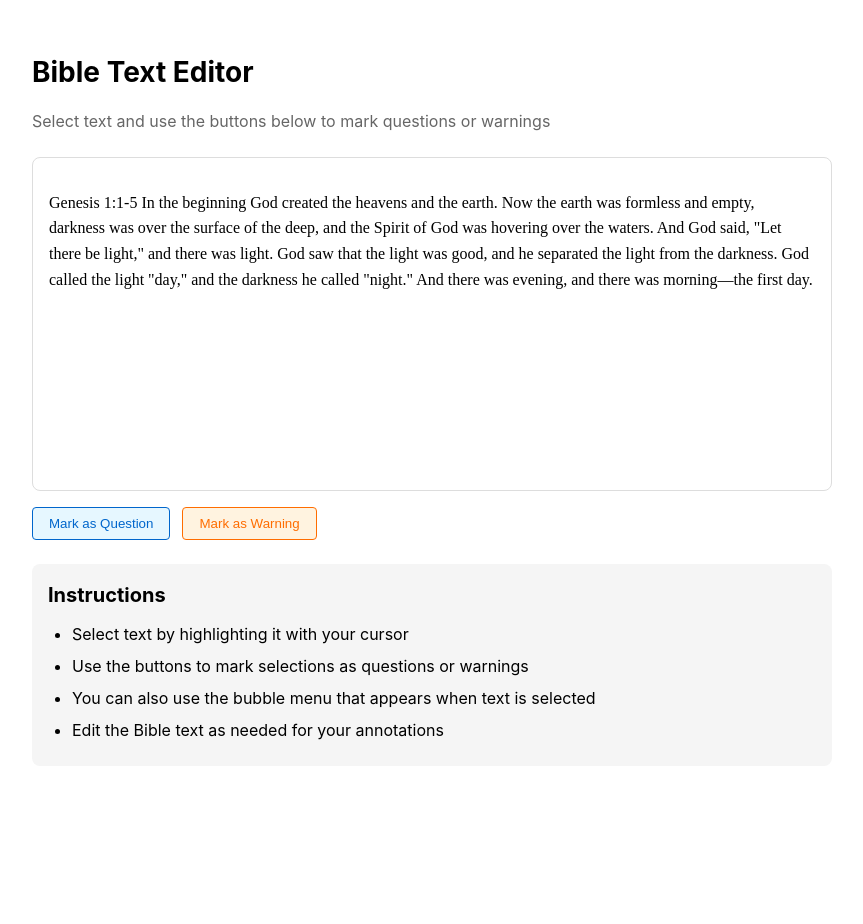
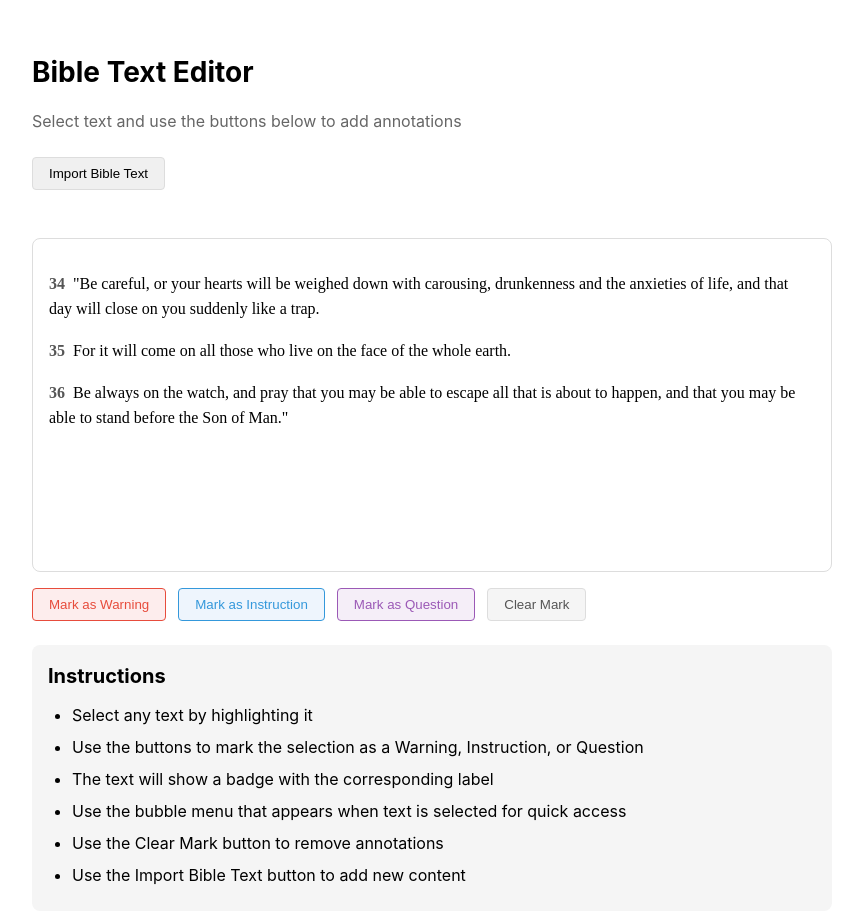
Before and after one commit to themikejr/bible-annotation-editor-poc, a React (Vite) app: page / in a window 1280 px wide. Shown: the top 924 px of the page, without its empty margins (208-1071 px from the left). Before the commit the page ends 800 px from the top, so only its background shows below. Built offline with nearby package versions, Linux system fonts and the light colour scheme.

Commit message:
Initial text-based annotation

```diff
--- a/src/App.css
+++ b/src/App.css
@@ -1,4 +1,4 @@
-/* App.css */
+/* App.css with inline badge styling */
 :root {
   font-family: Inter, system-ui, Avenir, Helvetica, Arial, sans-serif;
   line-height: 1.5;
@@ -42,7 +42,51 @@ body {
   line-height: 1.6;
 }
 
-/* Customize this to match your design */
+/* Verse number styling */
+.editor-main p strong {
+  color: #555;
+  font-weight: 600;
+  margin-right: 0.25rem;
+}
+
+/* Bible annotation styling */
+.bible-annotation {
+  position: relative;
+  display: inline-flex;
+  align-items: baseline;
+  margin-right: 0.25rem;
+}
+
+.annotation-badge {
+  display: inline-block;
+  font-size: 0.7rem;
+  font-weight: 700;
+  padding: 0.1rem 0.4rem;
+  border-radius: 1rem;
+  color: white;
+  text-transform: uppercase;
+  margin-right: 0.25rem;
+  position: relative;
+  top: -1px;
+}
+
+.annotation-content {
+  position: relative;
+}
+
+.annotation-warning .annotation-badge {
+  background-color: #e74c3c;
+}
+
+.annotation-instruction .annotation-badge {
+  background-color: #3498db;
+}
+
+.annotation-question .annotation-badge {
+  background-color: #9b59b6;
+}
+
+/* Bubble menu styling */
 .bubble-menu {
   display: flex;
   background-color: white;
@@ -57,20 +101,35 @@ body {
   background: none;
   border: none;
   cursor: pointer;
+  font-size: 0.8rem;
 }
 
-.bubble-button-question:hover {
-  background-color: #e6f7ff;
+.bubble-warning:hover {
+  background-color: #fdeded;
+  color: #e74c3c;
 }
 
-.bubble-button-warning:hover {
-  background-color: #fff3e0;
+.bubble-instruction:hover {
+  background-color: #eef5fd;
+  color: #3498db;
 }
 
+.bubble-question:hover {
+  background-color: #f5eef8;
+  color: #9b59b6;
+}
+
+.bubble-clear:hover {
+  background-color: #f5f5f5;
+  color: #555;
+}
+
+/* Control buttons */
 .editor-controls {
   display: flex;
   gap: 0.75rem;
   margin-bottom: 1.5rem;
+  flex-wrap: wrap;
 }
 
 .control-button {
@@ -79,20 +138,61 @@ body {
   cursor: pointer;
   font-weight: 500;
   border: none;
+  transition: all 0.2s ease;
+}
+
+.control-button.active {
+  transform: scale(1.05);
+  box-shadow: 0 2px 5px rgba(0, 0, 0, 0.2);
+}
+
+.warning-button {
+  background-color: #fdeded;
+  color: #e74c3c;
+  border: 1px solid #e74c3c;
+}
+
+.warning-button:hover,
+.warning-button.active {
+  background-color: #e74c3c;
+  color: white;
+}
+
+.instruction-button {
+  background-color: #eef5fd;
+  color: #3498db;
+  border: 1px solid #3498db;
+}
+
+.instruction-button:hover,
+.instruction-button.active {
+  background-color: #3498db;
+  color: white;
 }
 
 .question-button {
-  background-color: #e6f7ff;
-  color: #0066cc;
-  border: 1px solid #0066cc;
+  background-color: #f5eef8;
+  color: #9b59b6;
+  border: 1px solid #9b59b6;
 }
 
-.warning-button {
-  background-color: #fff3e0;
-  color: #ff6d00;
-  border: 1px solid #ff6d00;
+.question-button:hover,
+.question-button.active {
+  background-color: #9b59b6;
+  color: white;
 }
 
+.clear-button {
+  background-color: #f5f5f5;
+  color: #555;
+  border: 1px solid #ddd;
+}
+
+.clear-button:hover {
+  background-color: #e0e0e0;
+}
+
+/* Instructions panel */
 .editor-instructions {
   background-color: #f5f5f5;
   padding: 1rem;
@@ -114,19 +214,78 @@ body {
   margin-bottom: 0.5rem;
 }
 
-/* Styling for the Bible annotations */
-[data-bible-question] {
-  background-color: #e6f7ff;
-  color: #0066cc;
-  border-bottom: 2px dotted #0066cc;
-  padding: 2px;
-  border-radius: 4px;
+/* Bible Text Importer Styles */
+.bible-importer {
+  margin-bottom: 2rem;
 }
 
-[data-bible-warning] {
-  background-color: #fff3e0;
-  color: #ff6d00;
-  border-bottom: 2px dotted #ff6d00;
-  padding: 2px;
-  border-radius: 4px;
+.importer-toggle-button {
+  padding: 0.5rem 1rem;
+  background-color: #f0f0f0;
+  border: 1px solid #ddd;
+  border-radius: 0.25rem;
+  cursor: pointer;
+  font-weight: 500;
+  margin-bottom: 1rem;
 }
+
+.importer-toggle-button:hover {
+  background-color: #e0e0e0;
+}
+
+.importer-panel {
+  border: 1px solid #ddd;
+  border-radius: 0.5rem;
+  padding: 1rem;
+  margin-bottom: 1rem;
+  background-color: #f9f9f9;
+}
+
+.importer-panel h3 {
+  margin-top: 0;
+  margin-bottom: 0.75rem;
+}
+
+.importer-instructions {
+  margin-bottom: 1rem;
+  font-size: 0.9rem;
+  color: #666;
+}
+
+.importer-textarea {
+  width: 100%;
+  padding: 0.75rem;
+  border: 1px solid #ddd;
+  border-radius: 0.25rem;
+  font-family: inherit;
+  margin-bottom: 1rem;
+  resize: vertical;
+}
+
+.importer-actions {
+  display: flex;
+  gap: 0.75rem;
+  justify-content: flex-end;
+}
+
+.importer-cancel-button {
+  padding: 0.5rem 1rem;
+  background-color: #f5f5f5;
+  border: 1px solid #ddd;
+  border-radius: 0.25rem;
+  cursor: pointer;
+}
+
+.importer-submit-button {
+  padding: 0.5rem 1rem;
+  background-color: #3498db;
+  color: white;
+  border: none;
+  border-radius: 0.25rem;
+  cursor: pointer;
+}
+
+.importer-submit-button:disabled {
+  background-color: #a0cfee;
+  cursor: not-allowed;
+}
--- a/src/BibleEditor.jsx
+++ b/src/BibleEditor.jsx
@@ -1,178 +1,169 @@
-// BibleEditor.jsx
+// BibleEditor.jsx with Importer
 import React, { useState } from 'react';
 import { useEditor, EditorContent, BubbleMenu } from '@tiptap/react';
 import StarterKit from '@tiptap/starter-kit';
 import TextStyle from '@tiptap/extension-text-style';
-import { Extension } from '@tiptap/core';
-import { Plugin, PluginKey } from 'prosemirror-state';
+import { Mark } from '@tiptap/core';
+import BibleTextImporter from './BibleTextImporter';
 
-// Custom extension for Bible questions
-const BibleQuestion = Extension.create({
-  name: 'bibleQuestion',
+// Custom mark for Bible annotations with badges
+const BibleAnnotation = Mark.create({
+  name: 'bibleAnnotation',
 
-  addGlobalAttributes() {
+  addAttributes() {
+    return {
+      type: {
+        default: null, // Can be 'warning', 'instruction', 'question', etc.
+      }
+    };
+  },
+
+  parseHTML() {
     return [
       {
-        types: ['textStyle'],
-        attributes: {
-          isBibleQuestion: {
-            default: false,
-            parseHTML: element => element.hasAttribute('data-bible-question'),
-            renderHTML: attributes => {
-              if (!attributes.isBibleQuestion) return {};
-              return { 'data-bible-question': '' };
-            },
-          },
-        },
+        tag: 'span[data-bible-annotation]',
+        getAttrs: element => ({
+          type: element.getAttribute('data-annotation-type'),
+        }),
       },
+    ];
+  },
+
+  renderHTML({ HTMLAttributes }) {
+    const type = HTMLAttributes.type;
+
+    let typeLabel = '';
+    let typeClass = '';
+
+    if (type === 'warning') {
+      typeLabel = 'WARNING';
+      typeClass = 'annotation-warning';
+    } else if (type === 'instruction') {
+      typeLabel = 'INSTRUCTION';
+      typeClass = 'annotation-instruction';
+    } else if (type === 'question') {
+      typeLabel = 'QUESTION';
+      typeClass = 'annotation-question';
+    }
+
+    return ['span',
+      {
+        'data-bible-annotation': '',
+        'data-annotation-type': type,
+        'class': `bible-annotation ${typeClass}`
+      },
+      ['span', { class: 'annotation-badge' }, typeLabel],
+      ['span', { class: 'annotation-content' }, 0]
     ];
   },
 
   addCommands() {
     return {
-      toggleBibleQuestion: () => ({ chain }) => {
+      setAnnotationType: type => ({ chain }) => {
         return chain()
-          .setMark('textStyle', { isBibleQuestion: true })
+          .setMark('bibleAnnotation', { type })
           .run();
       },
-      unsetBibleQuestion: () => ({ chain }) => {
+      unsetAnnotation: () => ({ chain }) => {
         return chain()
-          .setMark('textStyle', { isBibleQuestion: false })
+          .unsetMark('bibleAnnotation')
           .run();
       },
     };
   },
 });
 
-// Custom extension for Bible warnings
-const BibleWarning = Extension.create({
-  name: 'bibleWarning',
+// Sample Bible text with verse numbers
+const sampleBibleText = `
+<p><strong>34</strong> "Be careful, or your hearts will be weighed down with carousing, drunkenness and the anxieties of life, and that day will close on you suddenly like a trap.</p>
 
-  addGlobalAttributes() {
-    return [
-      {
-        types: ['textStyle'],
-        attributes: {
-          isBibleWarning: {
-            default: false,
-            parseHTML: element => element.hasAttribute('data-bible-warning'),
-            renderHTML: attributes => {
-              if (!attributes.isBibleWarning) return {};
-              return { 'data-bible-warning': '' };
-            },
-          },
-        },
-      },
-    ];
-  },
+<p><strong>35</strong> For it will come on all those who live on the face of the whole earth.</p>
 
-  addCommands() {
-    return {
-      toggleBibleWarning: () => ({ chain }) => {
-        return chain()
-          .setMark('textStyle', { isBibleWarning: true })
-          .run();
-      },
-      unsetBibleWarning: () => ({ chain }) => {
-        return chain()
-          .setMark('textStyle', { isBibleWarning: false })
-          .run();
-      },
-    };
-  },
-});
-
-// Create a custom extension to add CSS styles for our Bible elements
-const BibleElementStyles = Extension.create({
-  name: 'bibleElementStyles',
-
-  addProseMirrorPlugins() {
-    return [
-      new Plugin({
-        key: new PluginKey('bibleElementStyles'),
-        props: {
-          decorations: (state) => {
-            // Add custom CSS to style our Bible elements
-            const styleTag = document.createElement('style');
-            styleTag.textContent = `
-              [data-bible-question] {
-                background-color: #e6f7ff;
-                color: #0066cc;
-                border-bottom: 2px dotted #0066cc;
-                padding: 2px;
-                border-radius: 4px;
-              }
-
-              [data-bible-warning] {
-                background-color: #fff3e0;
-                color: #ff6d00;
-                border-bottom: 2px dotted #ff6d00;
-                padding: 2px;
-                border-radius: 4px;
-              }
-            `;
-            document.head.appendChild(styleTag);
-
-            return null;
-          },
-        },
-      }),
-    ];
-  },
-});
-
-// Sample Bible text for the editor
-const sampleBibleText = `
-Genesis 1:1-5
-
-In the beginning God created the heavens and the earth. Now the earth was formless and empty, darkness was over the surface of the deep, and the Spirit of God was hovering over the waters.
-
-And God said, "Let there be light," and there was light. God saw that the light was good, and he separated the light from the darkness. God called the light "day," and the darkness he called "night." And there was evening, and there was morning—the first day.
+<p><strong>36</strong> Be always on the watch, and pray that you may be able to escape all that is about to happen, and that you may be able to stand before the Son of Man."</p>
 `;
 
 const BibleEditor = () => {
+  const [selectedAnnotationType, setSelectedAnnotationType] = useState(null);
+
   const editor = useEditor({
     extensions: [
       StarterKit,
-      TextStyle, // Add the TextStyle extension
-      BibleQuestion,
-      BibleWarning,
-      BibleElementStyles,
+      TextStyle,
+      BibleAnnotation,
     ],
     content: sampleBibleText,
-    // Remove the problematic onSelectionUpdate callback
+    onSelectionUpdate: ({ editor }) => {
+      // When selection changes, check if we're in an annotation and what type it is
+      if (!editor.isActive) return;
+
+      const annotationType = editor.isActive('bibleAnnotation')
+        ? editor.getAttributes('bibleAnnotation').type
+        : null;
+
+      setSelectedAnnotationType(annotationType);
+    },
   });
 
-  const markAsQuestion = () => {
-    if (!editor) return;
-    editor.chain().focus().toggleBibleQuestion().run();
+  const handleTextImport = (html) => {
+    if (editor) {
+      editor.commands.setContent(html);
+    }
   };
 
   const markAsWarning = () => {
     if (!editor) return;
-    editor.chain().focus().toggleBibleWarning().run();
+    editor.chain().focus().setAnnotationType('warning').run();
+  };
+
+  const markAsInstruction = () => {
+    if (!editor) return;
+    editor.chain().focus().setAnnotationType('instruction').run();
+  };
+
+  const markAsQuestion = () => {
+    if (!editor) return;
+    editor.chain().focus().setAnnotationType('question').run();
+  };
+
+  const clearMark = () => {
+    if (!editor) return;
+    editor.chain().focus().unsetAnnotation().run();
   };
 
   return (
     <div className="editor-container">
       <h1 className="editor-title">Bible Text Editor</h1>
-      <p className="editor-description">Select text and use the buttons below to mark questions or warnings</p>
+      <p className="editor-description">Select text and use the buttons below to add annotations</p>
+
+      <BibleTextImporter onImport={handleTextImport} />
 
       <div className="editor-content-area">
         {editor && (
           <BubbleMenu editor={editor} tippyOptions={{ duration: 100 }}>
             <div className="bubble-menu">
               <button
+                onClick={markAsWarning}
+                className="bubble-button bubble-warning"
+              >
+                Warning
+              </button>
+              <button
+                onClick={markAsInstruction}
+                className="bubble-button bubble-instruction"
+              >
+                Instruction
+              </button>
+              <button
                 onClick={markAsQuestion}
-                className="bubble-button bubble-button-question"
+                className="bubble-button bubble-question"
               >
                 Question
               </button>
               <button
-                onClick={markAsWarning}
-                className="bubble-button bubble-button-warning"
+                onClick={clearMark}
+                className="bubble-button bubble-clear"
               >
-                Warning
+                Clear
               </button>
             </div>
           </BubbleMenu>
@@ -182,26 +173,40 @@ const BibleEditor = () => {
 
       <div className="editor-controls">
         <button
+          onClick={markAsWarning}
+          className={`control-button warning-button ${selectedAnnotationType === 'warning' ? 'active' : ''}`}
+        >
+          Mark as Warning
+        </button>
+        <button
+          onClick={markAsInstruction}
+          className={`control-button instruction-button ${selectedAnnotationType === 'instruction' ? 'active' : ''}`}
+        >
+          Mark as Instruction
+        </button>
+        <button
           onClick={markAsQuestion}
-          className="control-button question-button"
+          className={`control-button question-button ${selectedAnnotationType === 'question' ? 'active' : ''}`}
         >
           Mark as Question
         </button>
         <button
-          onClick={markAsWarning}
-          className="control-button warning-button"
+          onClick={clearMark}
+          className="control-button clear-button"
         >
-          Mark as Warning
+          Clear Mark
         </button>
       </div>
 
       <div className="editor-instructions">
         <h2 className="instructions-title">Instructions</h2>
         <ul className="instructions-list">
-          <li>Select text by highlighting it with your cursor</li>
-          <li>Use the buttons to mark selections as questions or warnings</li>
-          <li>You can also use the bubble menu that appears when text is selected</li>
-          <li>Edit the Bible text as needed for your annotations</li>
+          <li>Select any text by highlighting it</li>
+          <li>Use the buttons to mark the selection as a Warning, Instruction, or Question</li>
+          <li>The text will show a badge with the corresponding label</li>
+          <li>Use the bubble menu that appears when text is selected for quick access</li>
+          <li>Use the Clear Mark button to remove annotations</li>
+          <li>Use the Import Bible Text button to add new content</li>
         </ul>
       </div>
     </div>
--- /dev/null
+++ b/src/BibleTextImporter.jsx
@@ -0,0 +1,69 @@
+// BibleTextImporter.jsx (Optional)
+import React, { useState } from 'react';
+
+const BibleTextImporter = ({ onImport }) => {
+  const [rawText, setRawText] = useState('');
+  const [showImporter, setShowImporter] = useState(false);
+
+  const handleTextChange = (e) => {
+    setRawText(e.target.value);
+  };
+
+  const processVerseNumbers = (text) => {
+    // Identify verse numbers and wrap them in <strong> tags
+    return text.replace(/^(\d+)[\.\s](.+)$/gm, '<p><strong>$1</strong> $2</p>');
+  };
+
+  const handleImport = () => {
+    if (rawText.trim()) {
+      const processedHTML = processVerseNumbers(rawText);
+      onImport(processedHTML);
+      setShowImporter(false);
+      setRawText('');
+    }
+  };
+
+  return (
+    <div className="bible-importer">
+      {!showImporter ? (
+        <button
+          className="importer-toggle-button"
+          onClick={() => setShowImporter(true)}
+        >
+          Import Bible Text
+        </button>
+      ) : (
+        <div className="importer-panel">
+          <h3>Import Bible Text</h3>
+          <p className="importer-instructions">
+            Paste Bible text with verse numbers (e.g., "1 In the beginning..." or "1. In the beginning...")
+          </p>
+          <textarea
+            className="importer-textarea"
+            value={rawText}
+            onChange={handleTextChange}
+            placeholder="34 &quot;Be careful, or your hearts will be weighed down...&quot;&#10;35 For it will come on all those who live...&#10;36 Be always on the watch, and pray..."
+            rows={10}
+          />
+          <div className="importer-actions">
+            <button
+              className="importer-cancel-button"
+              onClick={() => setShowImporter(false)}
+            >
+              Cancel
+            </button>
+            <button
+              className="importer-submit-button"
+              onClick={handleImport}
+              disabled={!rawText.trim()}
+            >
+              Import Text
+            </button>
+          </div>
+        </div>
+      )}
+    </div>
+  );
+};
+
+export default BibleTextImporter;
```
Also changed, not shown: src/App.jsx (+6 -5 lines), src/BibleParser.js (added, +59 -0 lines).
